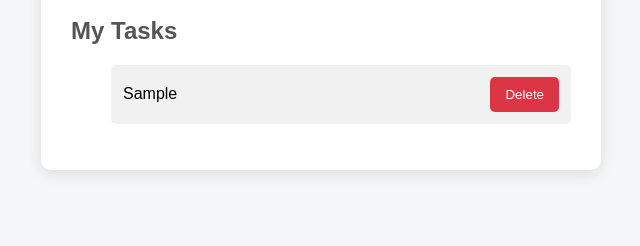
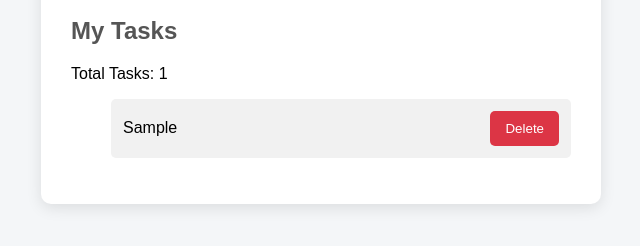
Before and after one commit to Atharv-AJ24/student-task-manager, a plain HTML site: page index.html in a window 1280 px wide. Both pictures are taken after typing "Sample" into the empty fields and a click on the button "Add Task". Shown: the part 210-456 px from the top of the page, without its empty margins (319-959 px from the left). Drawn offline with Linux system fonts and the light colour scheme.

Commit message:
Add task counter

```diff
--- a/index.html
+++ b/index.html
@@ -24,6 +24,8 @@
 
         <h2>My Tasks</h2>
 
+         	<p id="taskCount">Total Tasks: 0</p>
+
         <ul id="taskList"></ul>
 
     </div>
--- a/script.js
+++ b/script.js
@@ -26,12 +26,21 @@ function addTask() {
 
     deleteButton.onclick = function () {
         listItem.remove();
+        updateTaskCount();
     };
 
     listItem.appendChild(taskSpan);
     listItem.appendChild(deleteButton);
 
     taskList.appendChild(listItem);
+    updateTaskCount();
 
     taskInput.value = "";
 }
+function updateTaskCount() {
+    const taskList = document.getElementById("taskList");
+    const taskCount = document.getElementById("taskCount");
+
+    taskCount.textContent =
+        "Total Tasks: " + taskList.children.length;
+}
```
